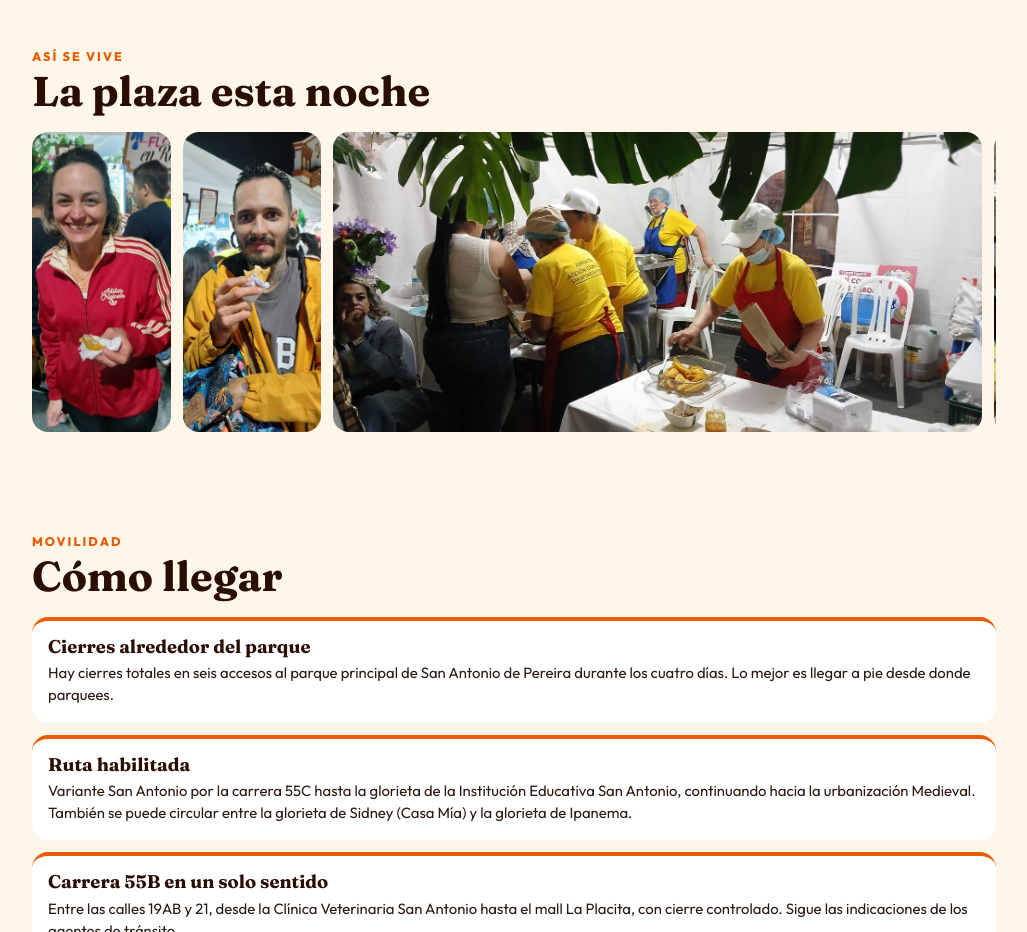
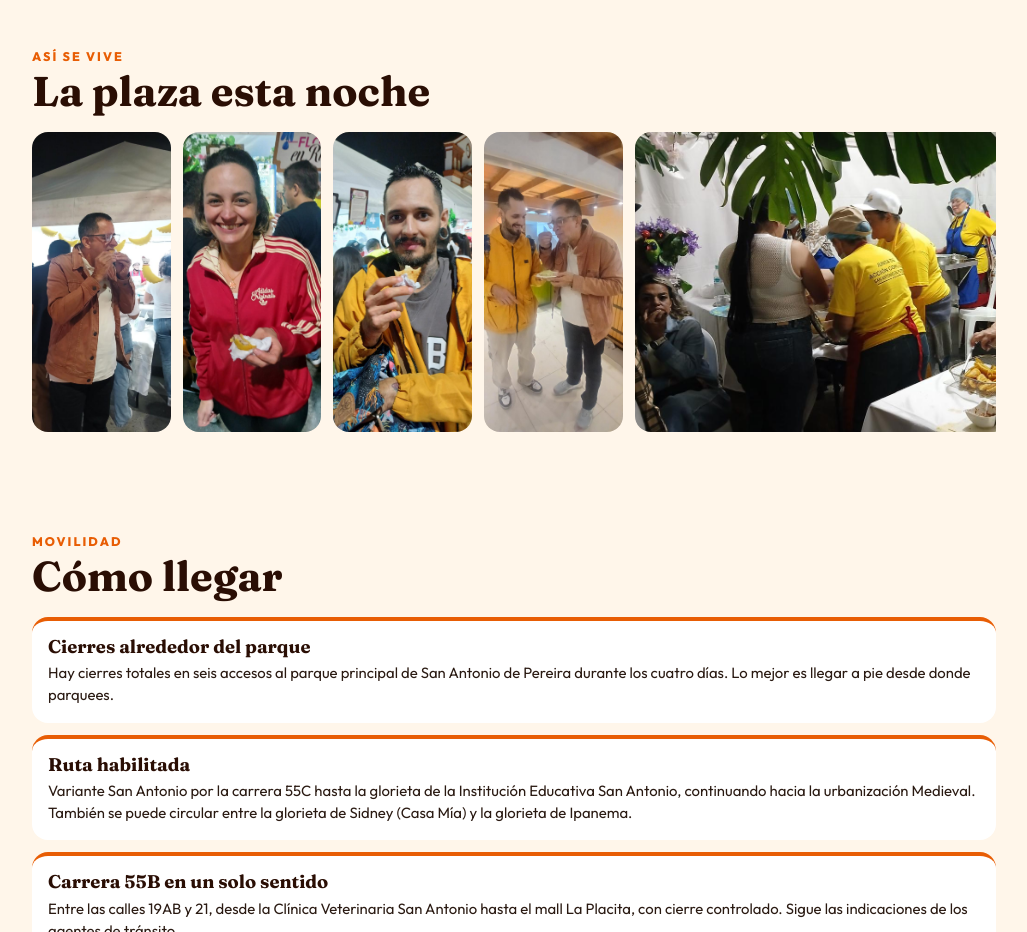
Before and after one commit to haroldco45/fiestas-empanada-rionegro, a plain HTML site: page index.html in a window 1280 px wide. Shown: the part 3948-4880 px from the top of the page, without its empty margins (126-1153 px from the left). Drawn offline with Linux system fonts and the light colour scheme.

Commit message:
Más fotos de visitantes en la galería
Co-Authored-By: Claude Opus 5.5 <noreply@anthropic.com>
Claude-Session: https://claude.ai/code/session_01Qv96KVXWWzPVP2417aAhte

```diff
--- a/index.html
+++ b/index.html
@@ -282,7 +282,7 @@ const S=[
 {img:'dispa.jpg',tag:'Patacones',n:'D’Isa · Patacones y Piquetiadero',es:'Patacones, picadas y bolitas en vaso para los que también quieren algo de sal. “Disfruta del sabor en tu paladar”.',en:'Patacones, mixed platters and fried bites in a cup for those who want something savory.'},
 {img:'merengones.jpg',tag:'Merengones',n:'Deliciosos Merengones',es:'Merengones, cocadas, bocadillos y dulces de todos los colores. Reciben pedidos por teléfono.',en:'Meringue desserts, coconut candy and colorful sweets. They take phone orders.',tel:'6045480758',telv:'(604) 548 0758'}
 ];
-const G=['empanada-amiga','empanada-amigo','junta-accion-comunal','empanadas-premiadas','empanadas-fritando','empanadas-mesa','empanadas-menu','empanadas-lengua','empanadas-masa','plaza-1','plaza-2','plaza-3','helado-frito-letrero','helado-frito-preparacion','helado-frito-pareja','obleas-hojuelas','hojuelas-gigantes','crepes-san','dispa','merengones'];
+const G=['visitante-empanada','empanada-amiga','empanada-amigo','visitantes-postre','junta-accion-comunal','empanadas-premiadas','empanadas-fritando','empanadas-mesa','empanadas-menu','empanadas-lengua','empanadas-masa','plaza-1','plaza-2','plaza-3','helado-frito-letrero','helado-frito-preparacion','helado-frito-pareja','obleas-hojuelas','hojuelas-gigantes','crepes-san','dispa','merengones'];
 const V={es:[['Cierres alrededor del parque','Hay cierres totales en seis accesos al parque principal de San Antonio de Pereira durante los cuatro días. Lo mejor es llegar a pie desde donde parquees.'],['Ruta habilitada','Variante San Antonio por la carrera 55C hasta la glorieta de la Institución Educativa San Antonio, continuando hacia la urbanización Medieval. También se puede circular entre la glorieta de Sidney (Casa Mía) y la glorieta de Ipanema.'],['Carrera 55B en un solo sentido','Entre las calles 19AB y 21, desde la Clínica Veterinaria San Antonio hasta el mall La Placita, con cierre controlado. Sigue las indicaciones de los agentes de tránsito.']],
 en:[['Closures around the park','Six access points to the main park are fully closed during the four days. Best to park and walk in.'],['Open route','Take the San Antonio bypass along Carrera 55C to the roundabout at the San Antonio school, continuing toward the Medieval development. Traffic also flows between the Sidney (Casa Mía) and Ipanema roundabouts.'],['Carrera 55B one-way','Between Calles 19AB and 21, from the San Antonio Veterinary Clinic to La Placita mall, with controlled closure. Follow traffic agents.']]};
 let L='es',diaSel=null;
```
Also changed, not shown: img/visitante-empanada.jpg (added), img/visitantes-postre.jpg (added).
